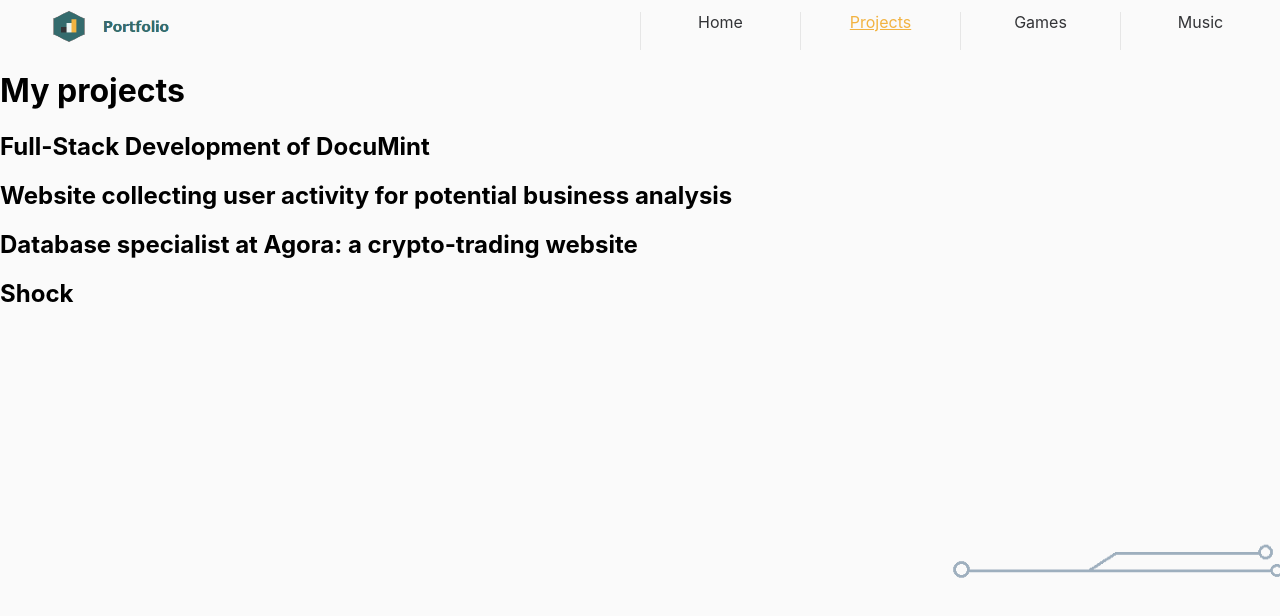
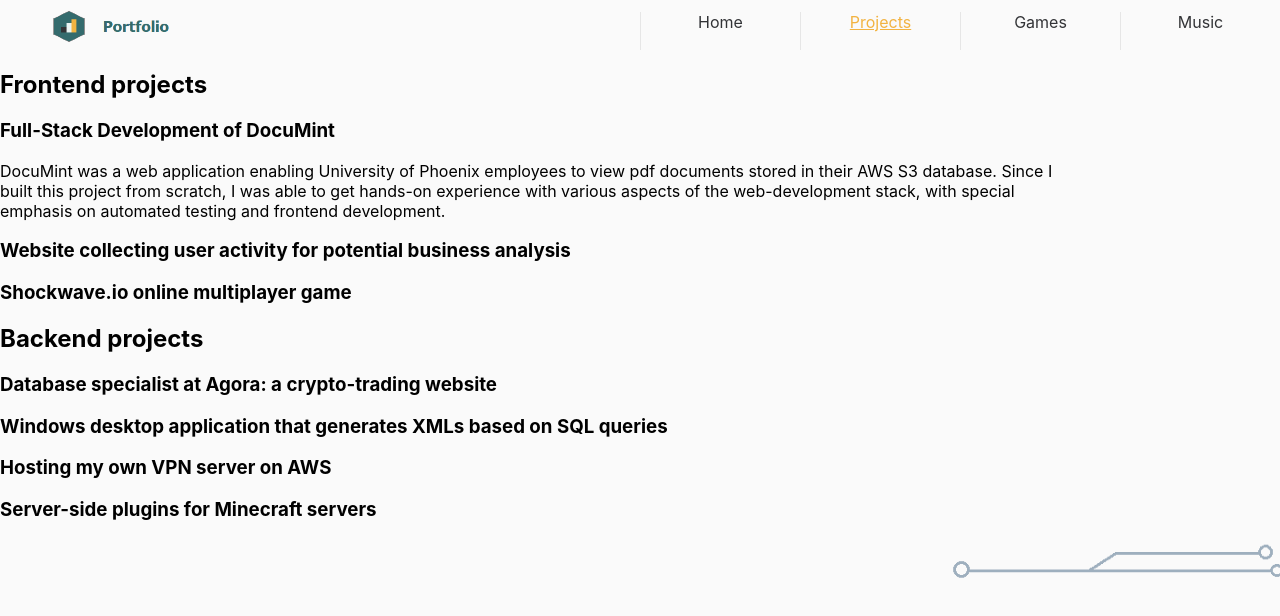
Before and after one commit to Teggoon/Personal-Portfolio, a React (Create React App) app: page /projects in a window 1280 px wide. Shown: the top 616 px of the page. Built offline with nearby package versions, Linux system fonts and the light colour scheme.

Commit message:
refactoring individual projects into ProjectTabComponent

```diff
--- /dev/null
+++ b/src/components/ProjectTabComponent.js
@@ -0,0 +1,10 @@
+const ProjectTabComponent = ({title, description}) => {
+    return (
+        <div className="project-description-container">
+                <h3>{title}</h3>
+                <p>{description}</p>
+        </div>
+    );
+}
+
+export default ProjectTabComponent;
--- a/src/components/ProjectsPage.js
+++ b/src/components/ProjectsPage.js
@@ -1,27 +1,52 @@
+import ProjectTabComponent from "./ProjectTabComponent";
 const ProjectsPage = () => {
     return (
         <div>
-            <h1>My projects</h1>
+            <h2>Frontend projects</h2>
+
+            <ProjectTabComponent
+            title="Full-Stack Development of DocuMint"
+            description="DocuMint was a web application enabling University of Phoenix
+            employees to view pdf documents stored in their AWS S3 database. Since I built this
+            project from scratch, I was able to get hands-on experience with various aspects of
+            the web-development stack, with special emphasis on automated testing and frontend
+            development.
+            "
+            />
 
             <div className="project-description-container">
-                <h2>Full-Stack Development of DocuMint</h2>
+                <h3>Website collecting user activity for potential business analysis</h3>
+                <p></p>
+            </div>
+
+
+            <div className="project-description-container">
+                <h3>Shockwave.io online multiplayer game</h3>
+
+                <p></p>
+            </div>
+
+            <h2>Backend projects</h2>
+            <div className="project-description-container">
+                <h3>Database specialist at Agora: a crypto-trading website</h3>
                 <p></p>
             </div>
 
             <div className="project-description-container">
-                <h2>Website collecting user activity for potential business analysis</h2>
+                <h3>Windows desktop application that generates XMLs based on SQL queries</h3>
                 <p></p>
             </div>
 
             <div className="project-description-container">
-                <h2>Database specialist at Agora: a crypto-trading website</h2>
+                <h3>Hosting my own VPN server on AWS</h3>
                 <p></p>
             </div>
 
             <div className="project-description-container">
-                <h2>Shock</h2>
+                <h3>Server-side plugins for Minecraft servers</h3>
                 <p></p>
             </div>
+
         </div>
     );
 }
--- a/src/css/App.css
+++ b/src/css/App.css
@@ -184,6 +184,10 @@ body {
   color: var(--basically-white);
 }
 
+.project-description-container {
+  width: 85vw;
+}
+
 .arrow-div {
   position: absolute;
   left: calc(70vw);
```
Also changed, not shown: design/home page design 2.png.
